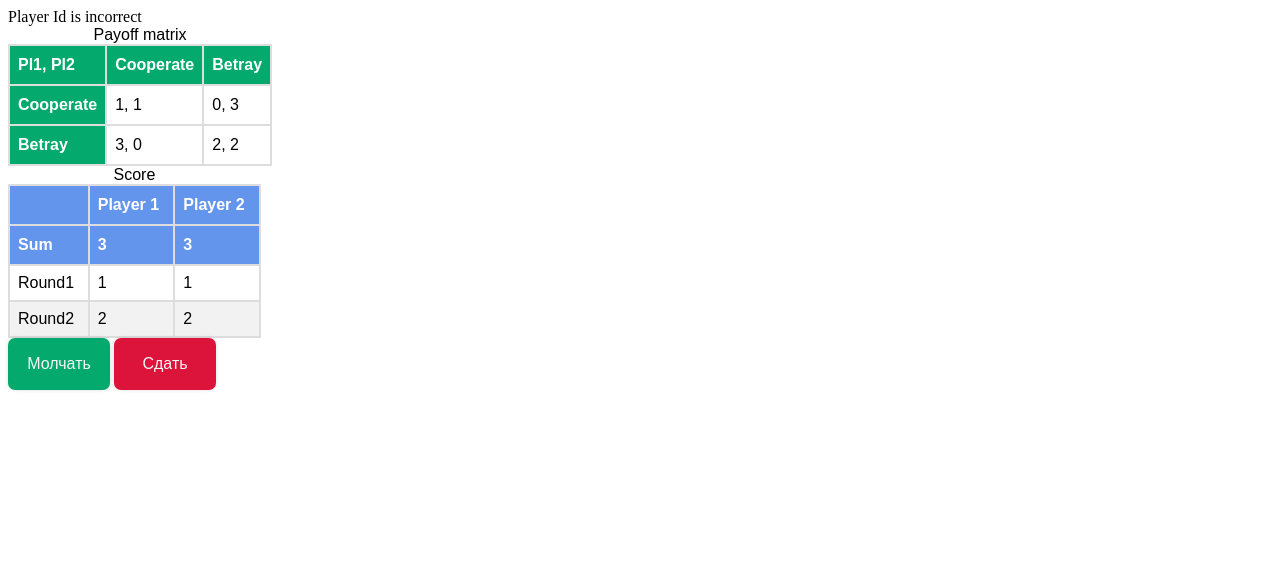
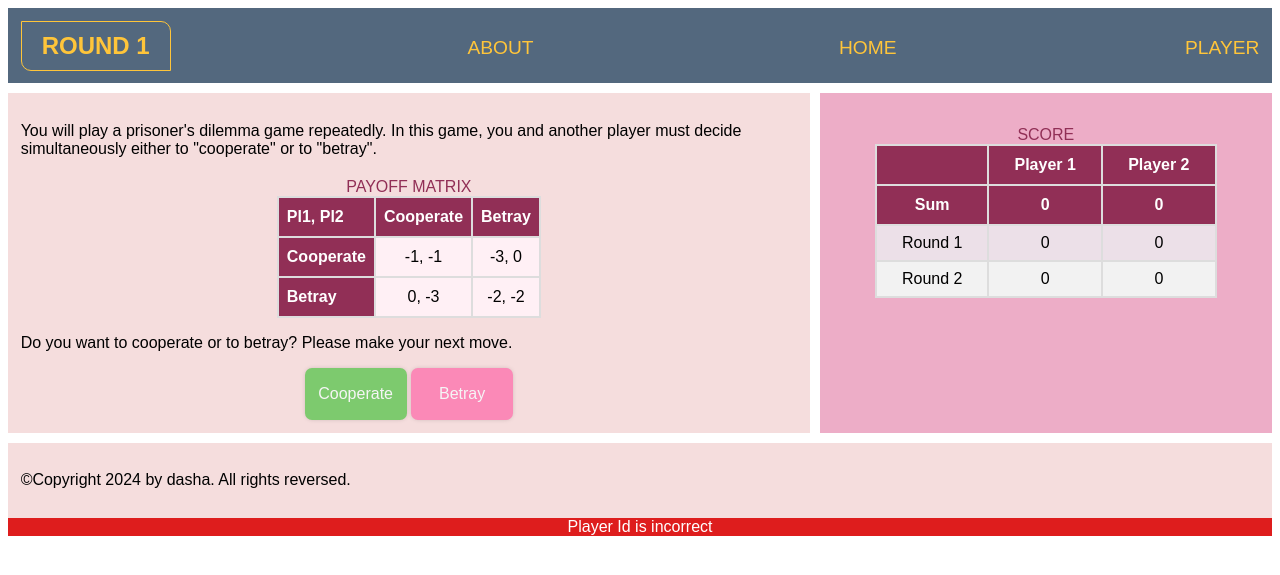
Before and after one commit to d4shkr/Prisoners-Dilemma, a PHP site: page /dilemma.php in a window 1280 px wide. Shown: the top 575 px of the page. Run offline with PHP 8.4, Linux system fonts and the light colour scheme; data that the repository does not hold is empty.

Commit message:
design dilemma.php + replace session with cookies

```diff
--- a/app/css/style_dilemma.css
+++ b/app/css/style_dilemma.css
@@ -1,44 +1,153 @@
+body {
+    font-family: Arial, Helvetica, sans-serif;
+}
+
+h1, h2, h3 {
+    font-family: Arial, Helvetica, sans-serif;
+    text-align: center;
+}
+
+/* header layout */
+
+nav, article, aside, footer {
+    background-color: #F5DDDD;
+    font-family: Arial, Helvetica, sans-serif;
+    padding: 1%;
+  }
+
+  nav {
+    height: 50px;
+    background-color: #53687E;
+    display: flex;
+    margin-bottom: 10px;
+  }
+
+  nav ul {
+    padding: 0;
+    list-style-type:none;
+    flex: 2;
+    display: flex;
+  }
+
+  nav li {
+    display: inline;
+    text-align: right;
+    flex: 1;
+  }
+
+  nav a {
+    display: inline-block;
+    font-size: 1.2rem;
+    text-transform: uppercase;
+    text-decoration: none;
+    color: #FFC53A;
+  }
+
+#for-round {
+    vertical-align: middle;
+    display: flex;
+}
+
+#round {
+    display: table;
+    text-transform: uppercase;
+    color: #FFC53A;
+    border: 1px solid;
+    border-radius: 0 10px;
+}
+
+#round h2 {
+    text-align: left;
+    display: table-cell;
+    vertical-align: middle;
+    padding: 10px 20px;
+}
 
 
+/* main layout */
+main {
+    display: flex;
+  }
+
+  article {
+    flex: 4;
+  }
+
+  aside {
+    flex: 2.2;
+    margin-left: 10px;
+    background-color: #EDADC7;
+  }
+
+  aside li {
+    padding-bottom: 10px;
+  }
+
+  footer {
+    margin-top: 10px;
+  }
+
+/* Payoff Matrix */
+td, th {
+    border: 2px solid #ddd;
+    padding: 8px;
+}
+
+#payoff td {
+    background-color:lavenderblush;
+}
+
+table {
+    text-align: center;
+    margin: auto;
+}
+
+caption {
+    color:#912F56;
+    text-transform: uppercase;
+}
+
+#for-score-table {
+    text-align: center;
+    margin-top: auto;
+}
 #payoff {
-    font-family: Arial, Helvetica, sans-serif;
     border-collapse: collapse;
     width: 20%;
+    margin-top: 20px;
 }
-#payoff td, #payoff th {
-    border: 2px solid #ddd;
-    padding: 8px;
-  }
+
 #payoff th {
     padding-top: 10px;
     padding-bottom: 10px;
     text-align: left;
-    background-color: #04AA6D;
+    background-color: #912F56;
     color: white;
 }
 
+/* score table */
+
 #score {
-    font-family: Arial, Helvetica, sans-serif;
     border-collapse: collapse;
-    width: 20%;
+    width: 80%;
+    margin-top: 20px;
+    text-align: center;
 }
-#score td, #score th {
-    border: 2px solid #ddd;
-    padding: 8px;
-  }
-#score tr:nth-child(even){background-color: #f2f2f2;}
-#score tr:hover {background-color: #ddd;}
+
 #score th {
     padding-top: 10px;
     padding-bottom: 10px;
-    text-align: left;
-    background-color:cornflowerblue;
+    text-align: center;
+    background-color: #912F56;
     color: white;
 }
+#score tr {background-color: #ece0e8;}
+#score tr:nth-child(even){background-color: #f2f2f2;}
+
+/* buttons */
 
 #action_buttons{
-    height:60px;
-    width:300px;
+    text-align: center;
 }
 
 div.button {
@@ -54,20 +163,56 @@ div.button {
     text-align: center;
 }
 
+div.error {
+    background-color:rgb(222, 29, 29);
+    color: white;
+    text-align: center;
+}
+
 #cooperate {
-    background-color:#04AA6D;
+    background-color:#7dca6e;
 }
-#cooperate :active {
-    color: red;
+#cooperate:active {
+    background-color: #5eaa4f;
 }
 
 #betray {
-    background-color:crimson;
+    background-color: #fb89b7;
 }
 #betray:active {
-    color:forestgreen;
+    background-color:#d86a98;
 }
 
 a.Hidden {
     text-decoration: none;
 }
+
+
+/* old */
+
+div.top-bar {
+    text-align: center;
+    margin-top: 0;
+}
+
+div.topbar-logo {
+    max-width: 800px;
+    margin: auto;
+    background-color: #53687E;
+}
+
+ul.topbar-menu-container {
+    float: right;
+}
+
+div.main-page {
+    background-color: #F5DDDD;
+    width: 100%;
+    height: 100%;
+}
+
+div.content {
+    text-align: center;
+    width: 80%;
+    height: 80%;
+}
--- a/app/db.php
+++ b/app/db.php
@@ -1,6 +1,6 @@
 <?php
 
-$link = mysqli_connect('mysql', 'root', 'root', 'demo');
+$link = mysqli_connect('mysql', 'root', 'root', 'db');
 if (!$link) {
     die('Ошибка соединения: ' . mysqli_error());
 }
--- a/app/dilemma.php
+++ b/app/dilemma.php
@@ -1,9 +1,11 @@
 <?php
   include_once('game.php');
   include_once('db.php');
+  /*
   $payoffs = new PayoffMatrix();
   $score = new Score();
   $action_buttons = new ActionButtons();
+  */
 
 ?>
 
@@ -16,18 +18,114 @@
   </head>
 
   <body>
+    <!-- Navigation bar -->
+    <nav>
+    <div id='for-round'> <div id='round'> <h2> Round 1 </h2> </div> </div>
+      <ul>
+        <li><a id='about'> About </a> </li>
+        <li><a id='home-link'> Home </a> </li>
+        <li><a id='edit-login-link'> Player </a> </li>
+      </ul>
+    </nav>
+    <!-- Game page -->
+    <main>
+      <article>
+        <p>
+          You will play a prisoner's dilemma game repeatedly.
+          In this game, you and another player must decide simultaneously either to "cooperate" or to "betray".
+        </p>
+
+      <!-- Payoff Matrix -->
+      <!--
+        <p> Corresponding payoffs are determined as follows: For one shot of the game, if both players compete, they both get a payoff equal to -2.
+          If both cooperate, they both get -1. If one cooperates and the other competes, the first one gets -3 and the second gets 0. </p>
+        -->
+      <table id='payoff'>
+            <caption> Payoff matrix </caption>
+            <tr>
+                <th scope='col'> Pl1, Pl2 </th>
+                <th scope='col'> Cooperate </th>
+                <th scope='col'> Betray </th>
+            </tr>
+            <tr>
+                <th scope='row'> Cooperate </th>
+                <td> -1, -1</td>
+                <td> -3, 0 </td>
+            </tr>
+            <tr>
+                <th scope='row'> Betray </th>
+                <td> 0, -3</td>
+                <td> -2, -2</td>
+            </tr>
+        </table>
+
+
+      <p> Do you want to cooperate or to betray? Please make your next move. </p>
+      <!-- Action Buttons -->
+      <div id='action_buttons'>
+        <div class='button' id='cooperate'>
+            <p> Cooperate </p>
+        </div>
+        <div class='button' id='betray'>
+            <p> Betray </p>
+        </div>
+      </div>
+
+
+      </article>
+
+      <!-- Score Table -->
+
+      <aside>
+        <div id='for-score-table'>
+        <table id='score'>
+        <caption> Score </caption>
+            <tr>
+                <th scope='col'>  </th>
+                <th scope='col'> Player 1 </th>
+                <th scope='col'> Player 2 </th>
+            </tr>
+            <tr>
+                <th scope='row'> Sum </th>
+                <th scope='row'> 0 </td>
+                <th scope='row'> 0 </td>
+            </tr>
+            <tr>
+                <td> Round 1 </td> <td> 0 </td> <td> 0 </td>
+            </tr>
+            <tr>
+                <td> Round 2 </td> <td> 0 </td> <td> 0 </td>
+            </tr>
+      </table>
+      </div>
+  </aside>
+</main>
+<footer>
+      <p>©Copyright 2024 by dasha. All rights reversed.</p>
+</footer>
     <?php
-      if (isset($_SESSION['PlayerId'])) {
+      if (isset($_COOKIE['PlayerId'])) {
 
         // get Game Id
-        $player_id = $_SESSION['PlayerId'];
-        $sql_query = "SELECT Curr_GameId FROM Players WHERE PlayerId = {$player_id}";
-        mysqli_query($sql_query, $link);
+        $player_id = $_COOKIE['PlayerId'];
+        $sql_query = "SELECT Curr_GameId FROM Players WHERE PlayerId = '{$player_id}'";
+        $game_id = (mysqli_query($link, $sql_query)->fetch_row())[0];
+
+        // get Game data
+        $sql_query = "SELECT * FROM Dilemma WHERE GameId = '{$game_id}'";
+
 
       } else {
-        echo 'Player Id is incorrect';
+        echo "<div class='error'> Player Id is incorrect </div>";
       }
 
+      // Payoffs
+      $both_cooperate = 1;
+      $both_betray = 2;
+      $cooperate = 0;
+      $betray = 3;
+
+      /*
       // test PayoffMatrix class
       $table = $payoffs->get_html_table();
       echo $table;
@@ -39,6 +137,7 @@
       // test ActionButtons class
       $buttons = $action_buttons->get_html('', ''); # пока передаю пустые ссылки
       echo $buttons;
+      */
     ?>
   </body>
 </html>
--- a/app/index.php
+++ b/app/index.php
@@ -25,7 +25,7 @@
     <div class='for-button'> <div class='button' id='beb'> <p > Тык </p></div> </div>
 
     <div class='hidden for-join-link' id='for-join-link'>
-        <div class='button'><p> Invite link: </p></div>
+        <div class='button' id='invite'><p> Invite link: </p></div>
         <a id='join_link' target='_blank'> </a>
     </div>
     <script src="https://ajax.googleapis.com/ajax/libs/jquery/3.7.1/jquery.min.js"></script>
--- a/docker-compose.yml
+++ b/docker-compose.yml
@@ -1,4 +1,3 @@
-version: '3.8'
 
 # Services
 services:
@@ -26,10 +25,12 @@ services:
   # MySQL Service
   mysql:
     image: mysql/mysql-server:8.0
+    ports:
+      - 3306:3306
     environment:
       MYSQL_ROOT_PASSWORD: root
       MYSQL_ROOT_HOST: '%' # разрешить подключения с любого IP-адреса
-      MYSQL_DATABASE: demo
+      MYSQL_DATABASE: db
     command: --init-file /data/application/init.sql
     volumes:
       - ./conf.d/my.cnf:/etc/mysql/conf.d/my.cnf # файл конфигурации
--- a/sql/dilemma.sql
+++ b/sql/dilemma.sql
@@ -1,4 +1,6 @@
-USE demo;
+CREATE DATABASE IF NOT EXISTS db;
+
+USE db;
 
 DROP TABLE IF EXISTS Dilemma;
 DROP TABLE IF EXISTS Players;
```
Also changed, not shown: app/css/style.css (+10 -9 lines), app/join.php (+13 -10 lines).
